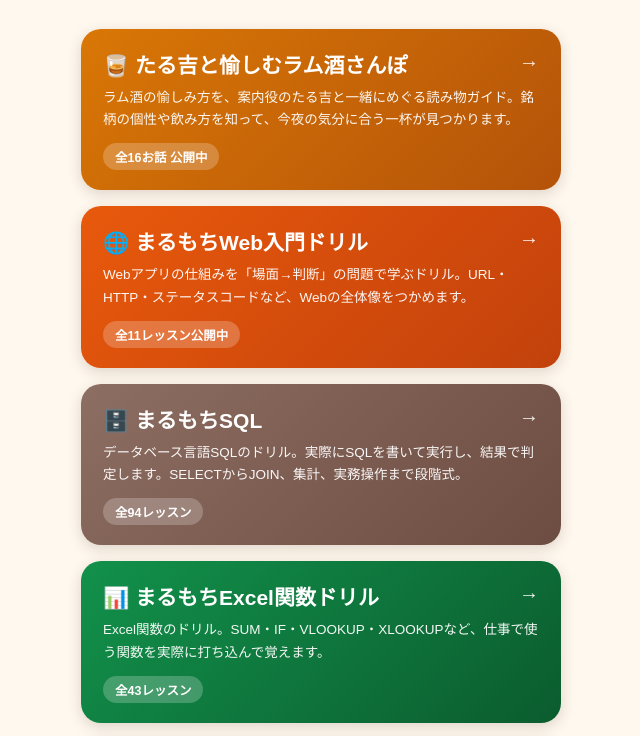
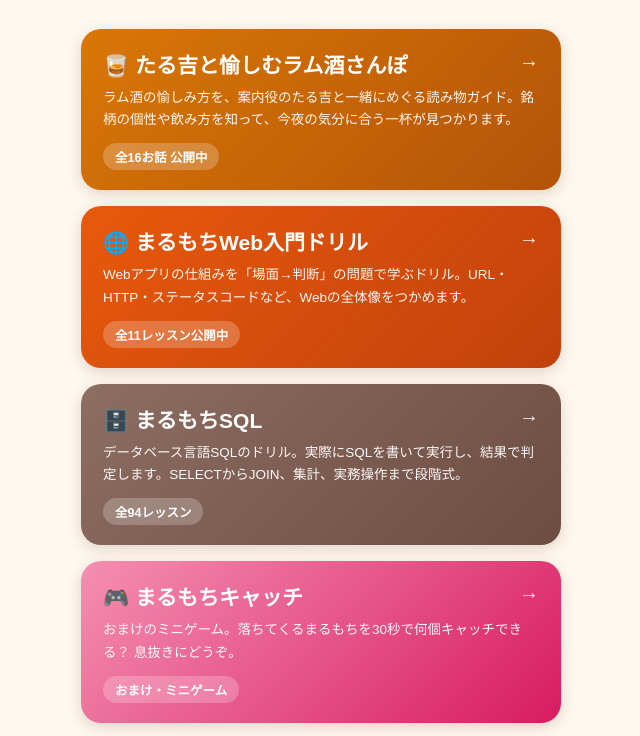
Before and after one commit to Tyrof/Tyrof.github.io, a plain HTML site: page index.html in a window 1280 px wide. Shown: the part 185-921 px from the top of the page, without its empty margins (319-959 px from the left). Drawn offline with Linux system fonts and the light colour scheme.

Commit message:
ハブ：Excel関数ドリルのカードを削除（アプリ公開停止に伴う）

```diff
--- a/index.html
+++ b/index.html
@@ -77,12 +77,6 @@
       <p class="desc">データベース言語SQLのドリル。実際にSQLを書いて実行し、結果で判定します。SELECTからJOIN、集計、実務操作まで段階式。</p>
       <span class="meta">全94レッスン</span>
     </a>
-    <a class="card excel" href="https://tyrof.github.io/marumochi-excel/">
-      <span class="go">→</span>
-      <div class="name">📊 まるもちExcel関数ドリル</div>
-      <p class="desc">Excel関数のドリル。SUM・IF・VLOOKUP・XLOOKUPなど、仕事で使う関数を実際に打ち込んで覚えます。</p>
-      <span class="meta">全43レッスン</span>
-    </a>
     <a class="card catch" href="https://tyrof.github.io/marumochi-catch/">
       <span class="go">→</span>
       <div class="name">🎮 まるもちキャッチ</div>
```
